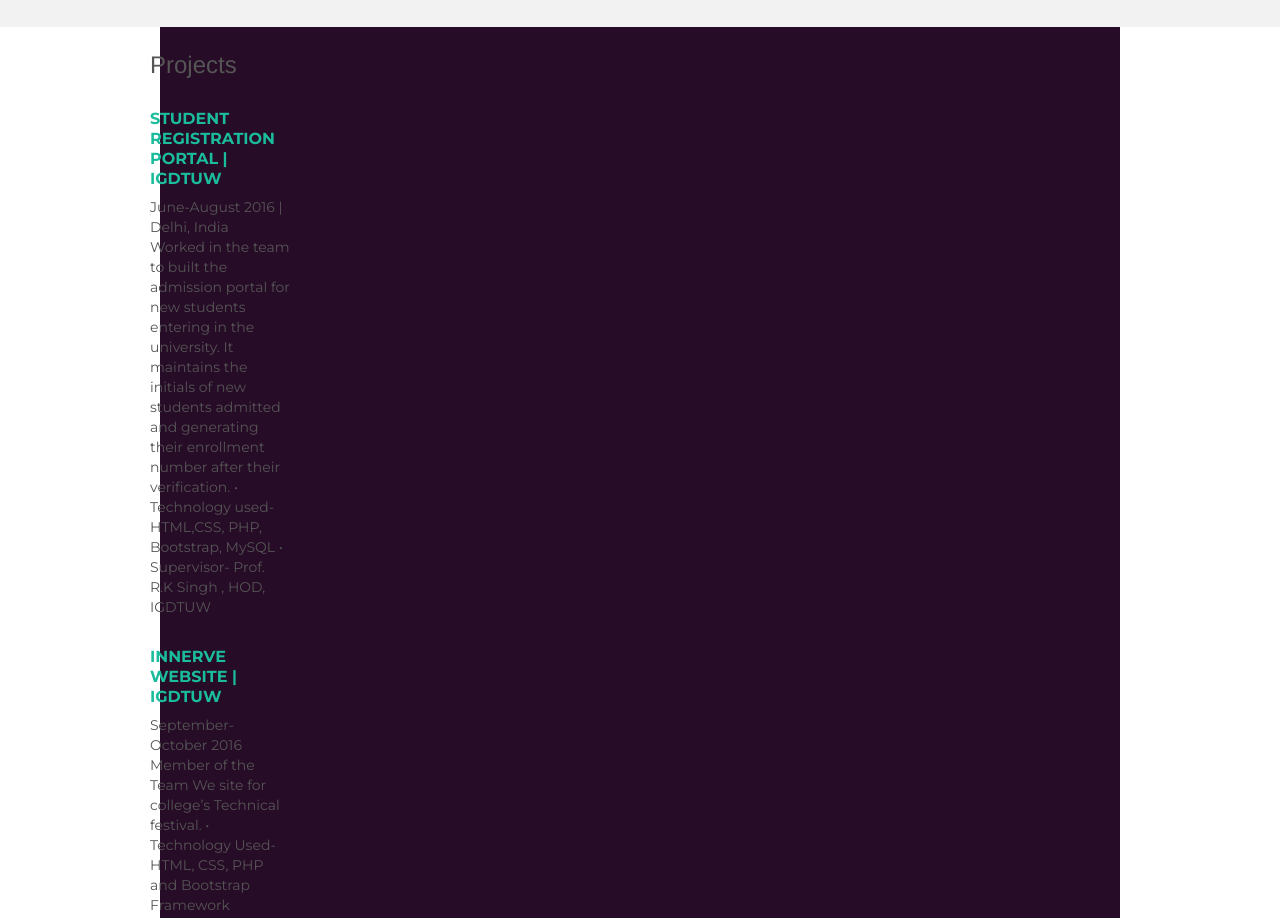
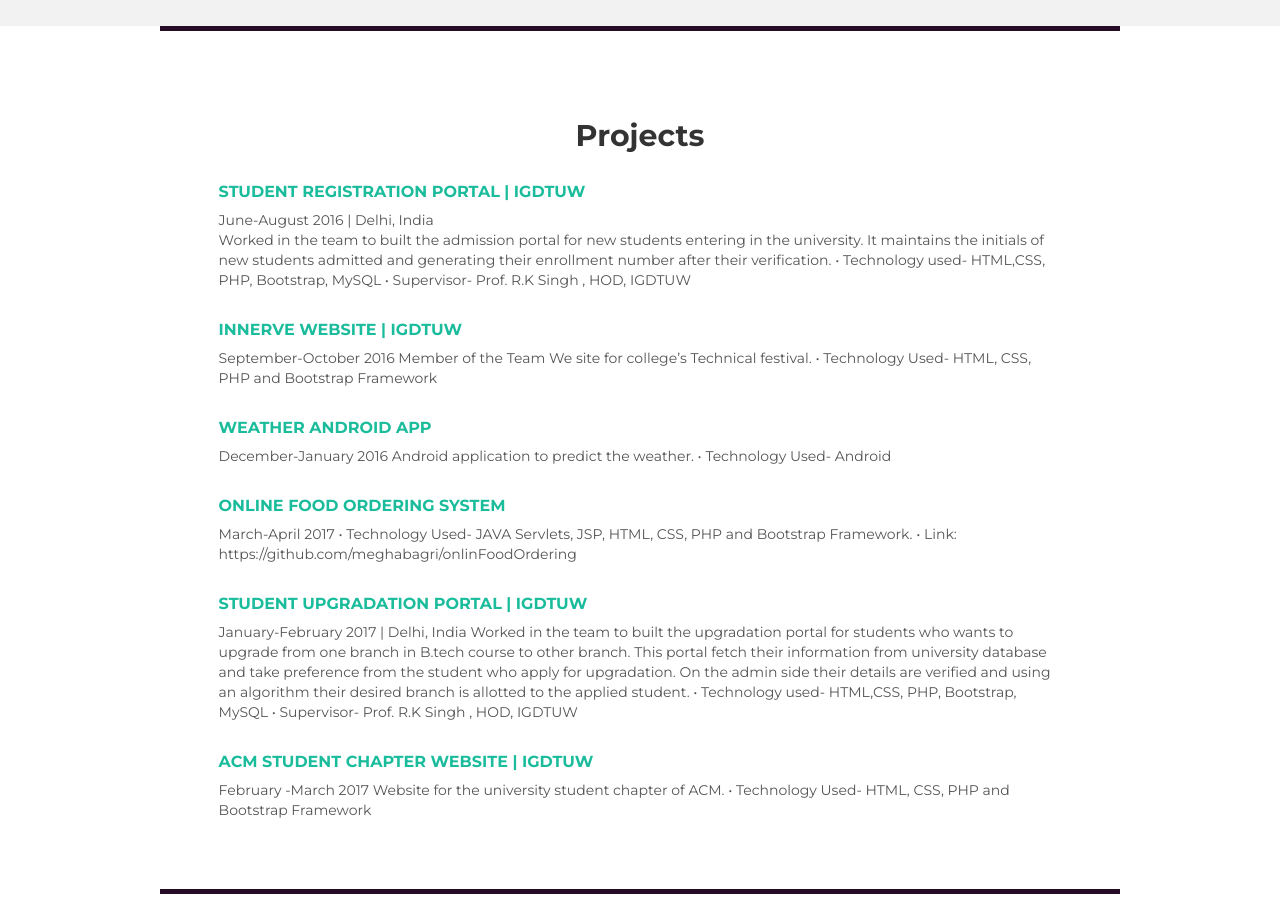
Before and after one commit to meghabagri/megha, a plain HTML site: page skills.html in a window 1280 px wide. Shown: the part 936-1854 px from the top of the page. After the commit the page ends 1830 px from the top, so only its background shows below. Drawn offline with nearby package versions, Linux system fonts and the light colour scheme.

Commit message:
Update skills.html

```diff
--- a/skills.html
+++ b/skills.html
@@ -25,10 +25,13 @@
     <style type="text/css">
 body{background-color: white;}
  .grid_2 {
-    width: 140px;
+    width: 100%;
   }
+.container{}
 .grid_12 {
-  width: 1170px;
+  padding: 7%;
+  background-color: white;
+  width: 100%;
 }
 .grid_12 {
     width: 100%;
@@ -106,7 +109,8 @@ background-color: #A5D6A7;
   </div>
   <div class="header">
     <h2>B.tech</h2>
-     <h4>Indira Gandhi Delhi Technical University for Women</h4>
+         <div class="text2 color1"><a href="#">Indira Gandhi Delhi Technical University for Women</a></div>
+
                     <p >New Delhi,India</p>
     <p>2014 - 2018</p>
   </div>
@@ -116,7 +120,8 @@ background-color: #A5D6A7;
   </div>
   <div class="header">
     <h2>High School</h2>
-     <h4>Lord Jesus Public School</h4>
+    <div class="text2 color1"><a href="#">Lord Jesus Public School</a></div>
+
       <p >Gurugram,India</p>
     <p>2010 - 2014</p>
   </div>
@@ -197,8 +202,7 @@ background-color: #A5D6A7;
   <div class="container">
     <div class="row">
       <div class="grid_12">
-        <h3>Projects</h3>
-      </div>
+          <div class="centered"><h2 >Projects</h2></div>
       <div class="grid_2">
         <div class="text2 color1"><a href="#">STUDENT REGISTRATION PORTAL | IGDTUW</a></div>June-August 2016 | Delhi, India    <br>Worked in the team to built the admission portal for new students entering in the university. It maintains the initials of new students admitted and generating their enrollment number after their verification.    • Technology used- HTML,CSS, PHP, Bootstrap, MySQL    • Supervisor- Prof. R.K Singh , HOD, IGDTUW</div>
       <div class="grid_2">
@@ -211,9 +215,11 @@ background-color: #A5D6A7;
       <div class="grid_2">
         <div class="text2 color1"><a href="#">STUDENT UPGRADATION PORTAL | IGDTUW  </a></div>   January-February 2017 | Delhi, India    Worked in the team to built the upgradation portal for students who wants to upgrade from one branch in B.tech course to other branch. This portal fetch their information from university database and take preference from the student who apply for upgradation. On the admin side their details are verified and using an algorithm their desired branch is allotted to the applied student.   • Technology used- HTML,CSS, PHP, Bootstrap, MySQL    • Supervisor- Prof. R.K Singh , HOD, IGDTUW    </div>
       <div class="grid_2">
-        <div class="text2 color1"><a href="#">ACM STUDENT CHAPTER WEBSITE | IGDTUW February -March 2017    Website for the university student chapter of ACM.  • Technology Used- HTML, CSS, PHP and Bootstrap Framework
+        <div class="text2 color1"><a href="#">ACM STUDENT CHAPTER WEBSITE | IGDTUW </a></div>February -March 2017    Website for the university student chapter of ACM.  • Technology Used- HTML, CSS, PHP and Bootstrap Framework
           </div>
     </div>
+    </div>
+
 </div>
 </body>
 </html>
```
